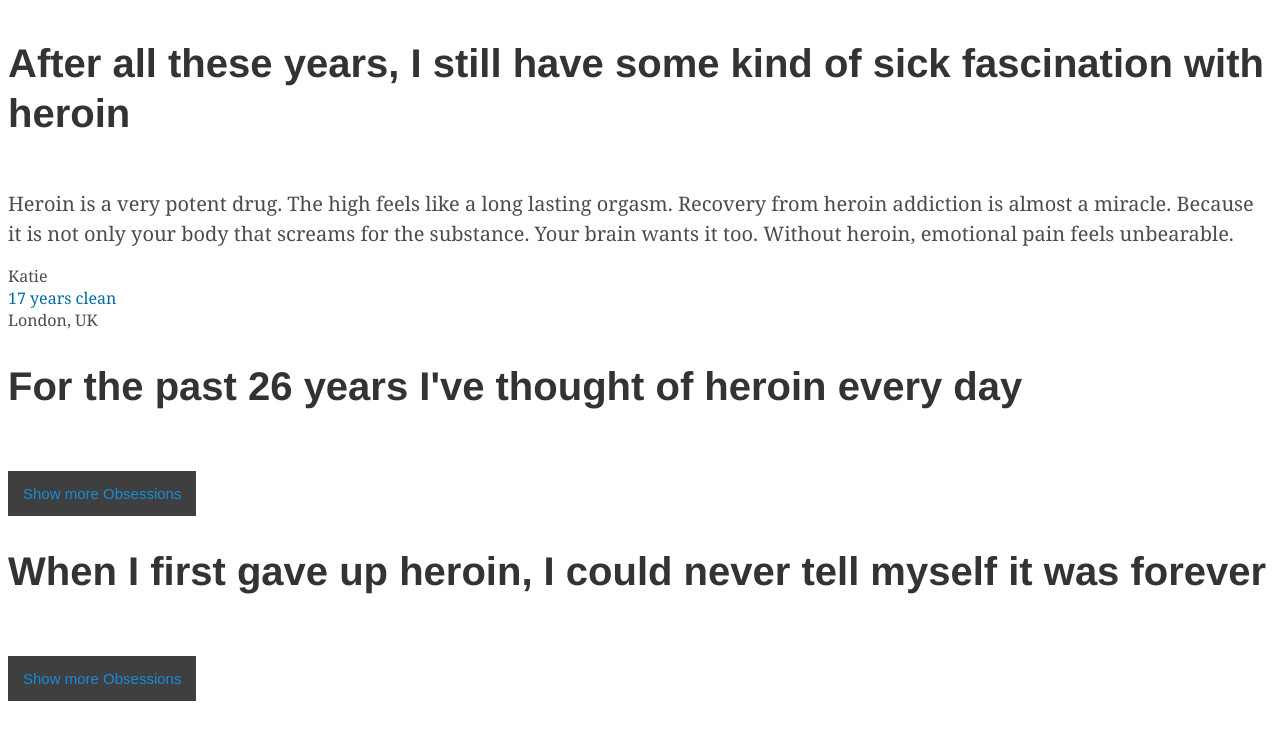
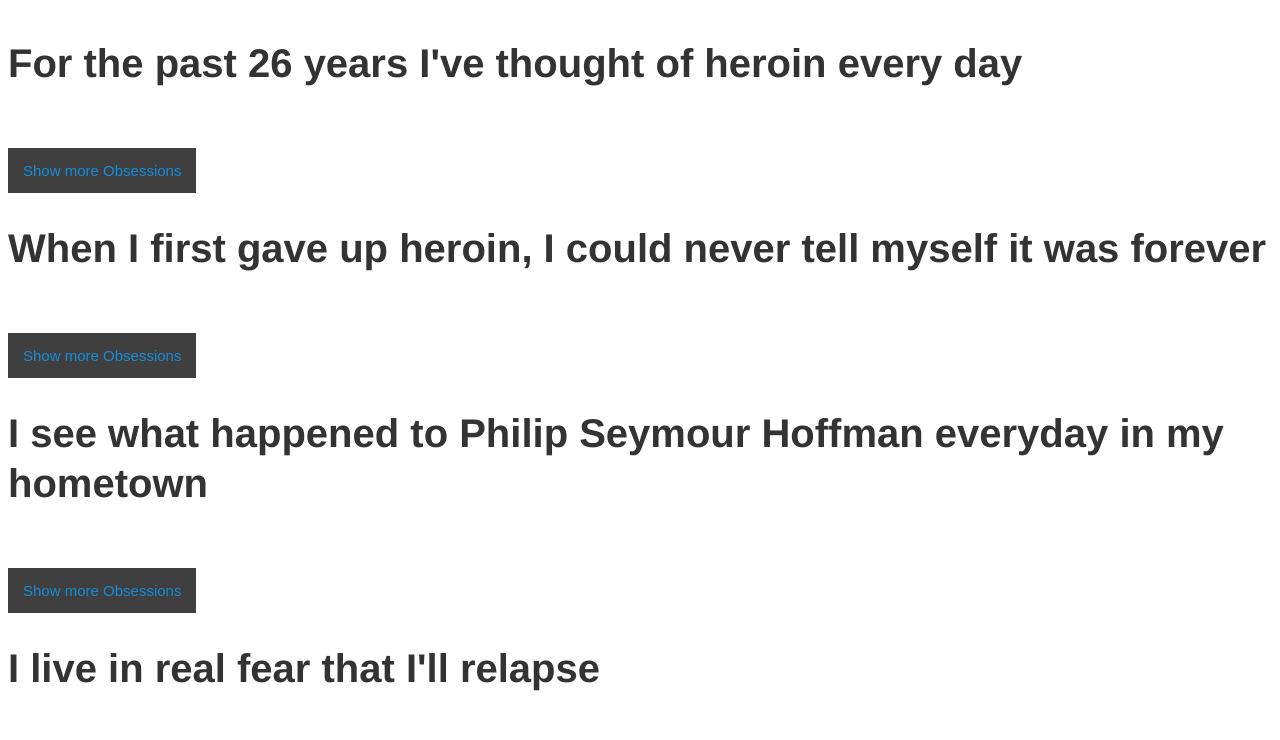
Before and after one commit to sereslu/class8, a plain HTML site: page index.html in a window 1280 px wide. Shown: the top 740 px of the page. Drawn offline with nearby package versions, Linux system fonts and the light colour scheme.

```diff
--- a/index.html
+++ b/index.html
@@ -3,7 +3,7 @@
 <html xmlns="http://www.w3.org/1999/xhtml">
 	<head>
 		<meta http-equiv="Content-Type" content="text/html; charset=utf-8" />
-		<title>Programming 8 - Seres Lu</title>
+		<title>Last Programming Assignment- Seres Lu</title>
 
 		<link rel="stylesheet" type="text/css" href="styles.css"
 	</head>
@@ -11,14 +11,7 @@
 
 
 		<div id ="dataContainer">
-			<div class="quoteContainer">
-				<div class="mainQuote">After all these years, I still have some kind of sick fascination with heroin</div>
-				<div class="wholeQuote">Heroin is a very potent drug. The high feels like a long lasting orgasm. Recovery from heroin addiction is almost a miracle. Because it is not only your body that screams for the substance. Your brain wants it too. Without heroin, emotional pain feels unbearable.
-				</div>
-					<div class="source">Katie</div>
-						<div class="yearsClean">17 years clean</div>
-							<div class="location">London, UK</div>
-			</div>
+
 		</div>
 
 		<script src="https://code.jquery.com/jquery-2.1.3.min.js"></script>
```
